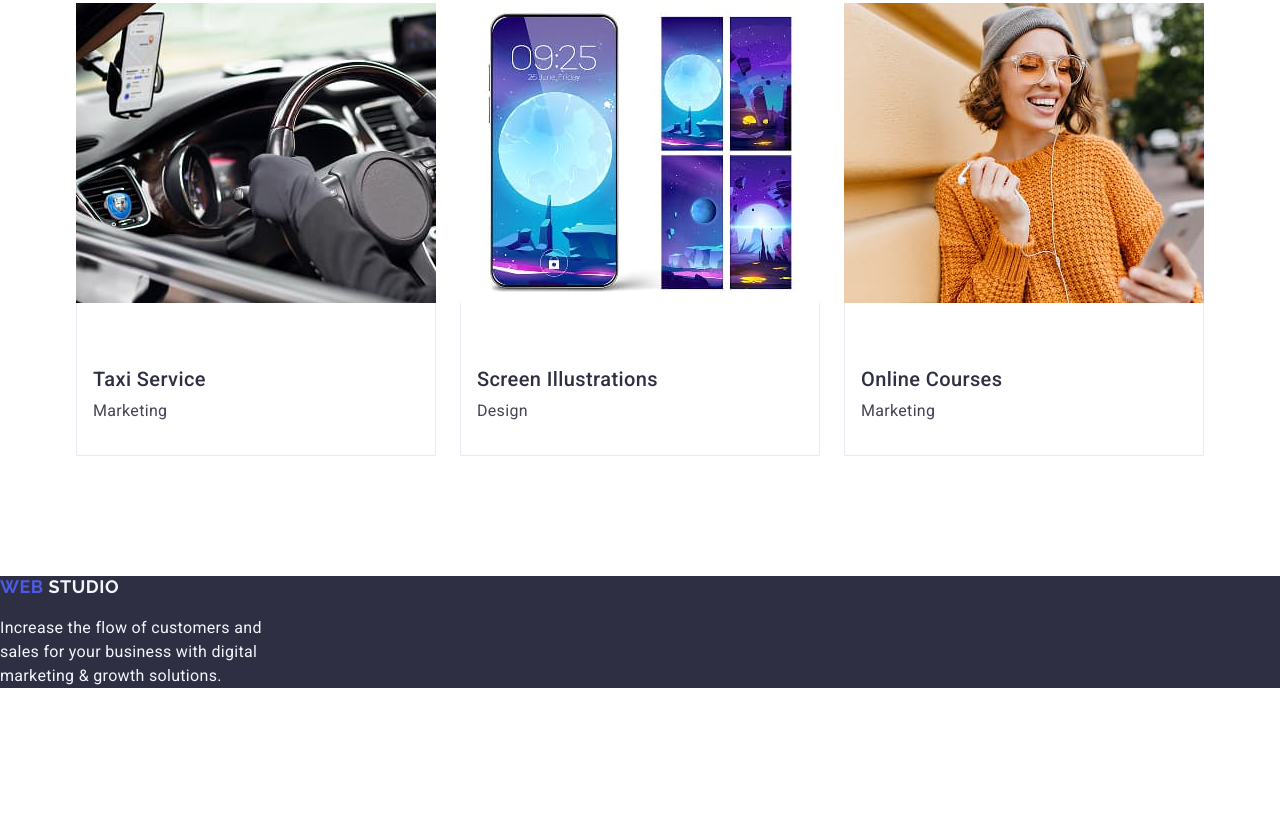
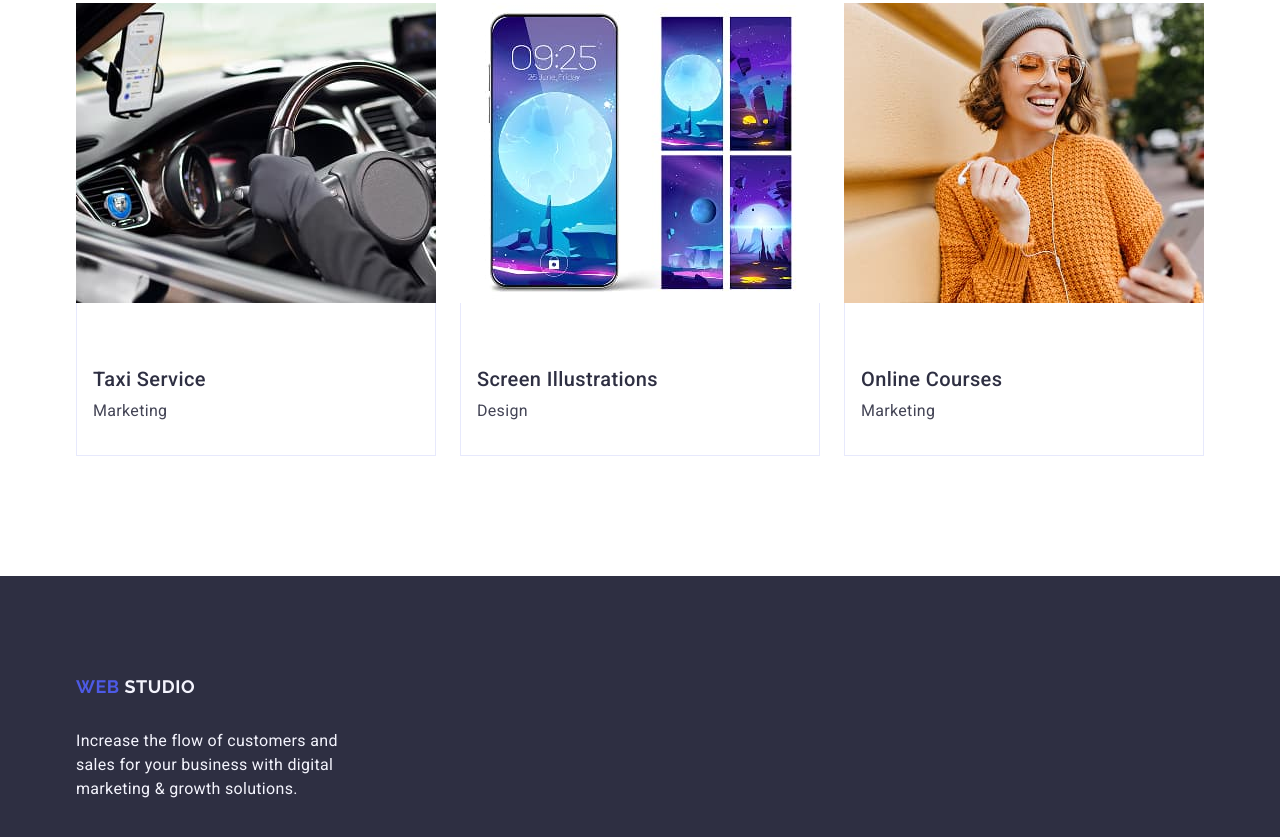
Before and after one commit to dzherdzh7/goit-markup-hw-03, a plain HTML site: page index.html in a window 1280 px wide. Shown: the part 2463-3300 px from the top of the page. Before the commit the page ends 3151 px from the top, so only its background shows below. Drawn offline with nearby package versions, Linux system fonts and the light colour scheme.

Commit message:
feat: finish footer section markup and styles

```diff
--- a/css/styles.css
+++ b/css/styles.css
@@ -104,11 +104,18 @@ img {
   gap: 40px;
 }
 
-.logo-footer {
+.footer-logo {
+  font-family: 'Raleway', sans-serif;
+  font-weight: 700;
+  font-size: 18px;
+  line-height: 1.17;
   color: #4d5ae5;
   letter-spacing: 0.03em;
+  text-transform: uppercase;
+  display: inline-block;
+  margin-bottom: 16px;
 }
-.logo-studio-footer {
+.footer-logo-studio {
   color: #f4f4fd;
 }
 
@@ -234,11 +241,14 @@ img {
 .footer {
   background-color: #2e2f42;
   letter-spacing: 0.02em;
+  padding: 100px 0;
 }
 
 .footer-text {
   color: #f4f4fd;
+  font-size: 16px;
   line-height: 1.5;
+  letter-spacing: 0.02em;
   max-width: 264px;
   margin-top: 16px;
 }
--- a/index.html
+++ b/index.html
@@ -225,15 +225,17 @@
       </section>
     </main>
     <footer class="footer">
-      <a href="./index.html" class="logo logo-footer">
-        Web
-        <span class="logo-studio-footer">Studio</span>
-      </a>
+      <div class="container">
+        <a href="./index.html" class="footer-logo">
+          Web
+          <span class="footer-logo-studio">Studio</span>
+        </a>
 
-      <p class="footer-text">
-        Increase the flow of customers and sales for your business with digital
-        marketing & growth solutions.
-      </p>
+        <p class="footer-text">
+          Increase the flow of customers and sales for your business with
+          digital marketing & growth solutions.
+        </p>
+      </div>
     </footer>
   </body>
 </html>
```
